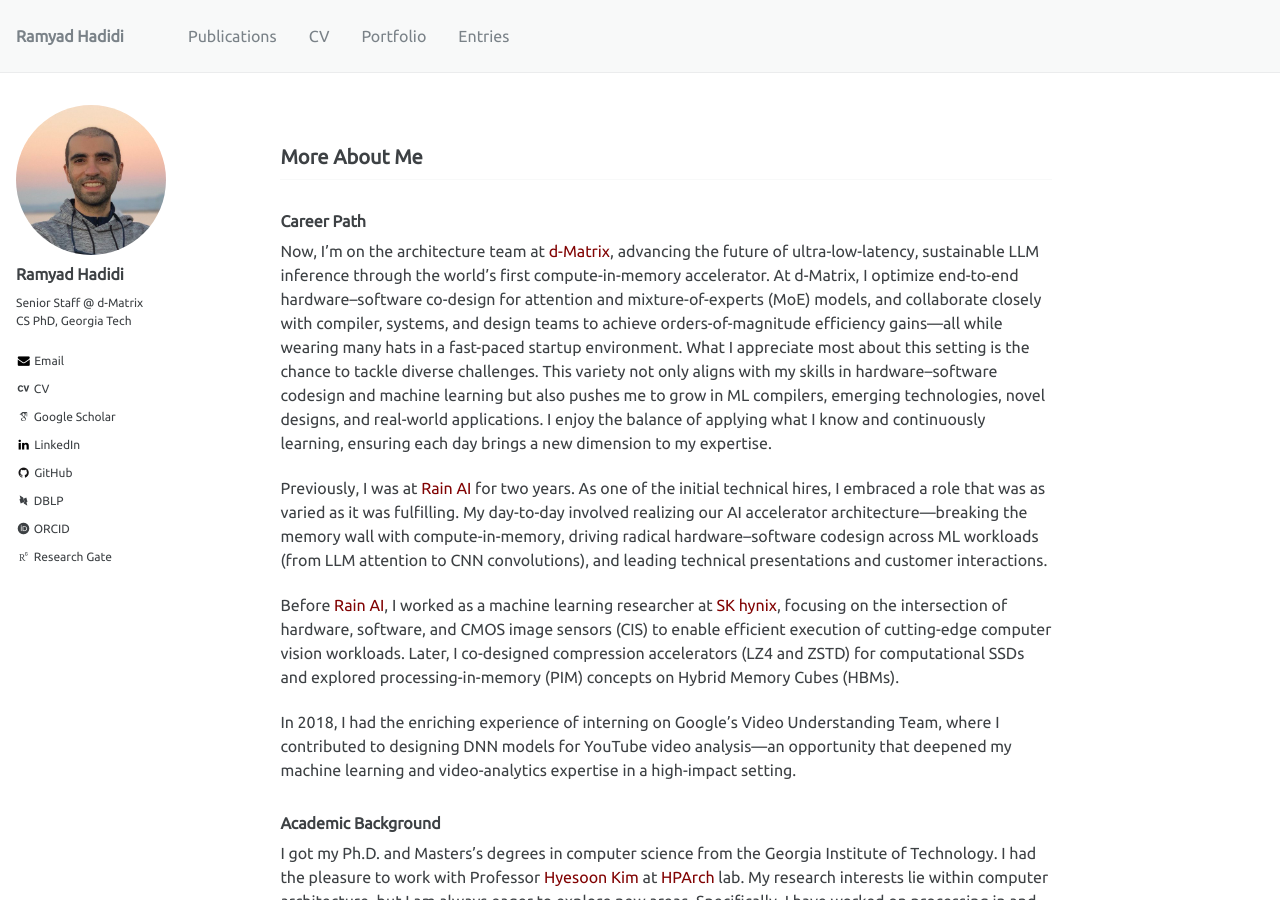
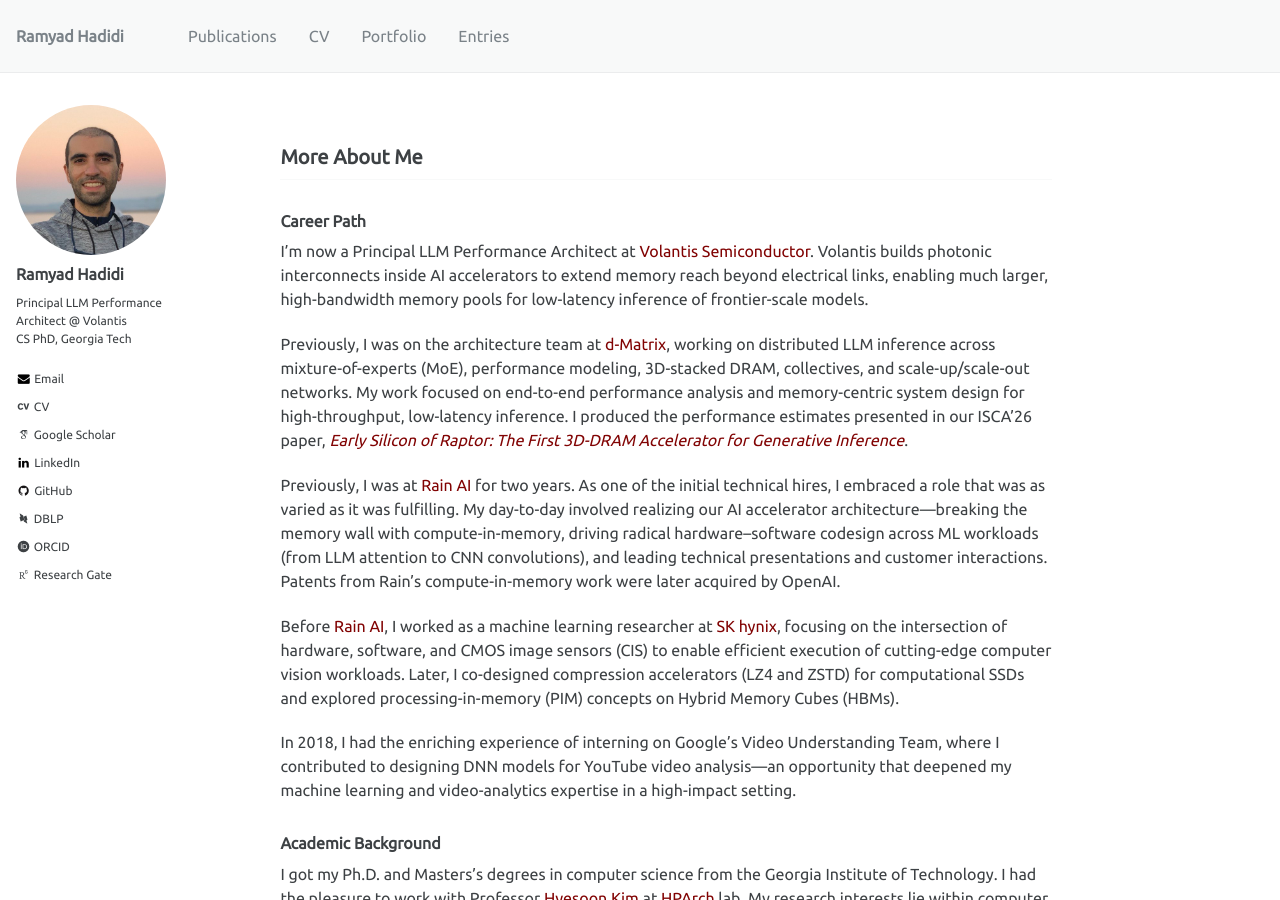
Before and after one commit to ramyadhadidi/ramyadhadidi.github.io, a Jekyll site: the page built from _pages/more_about_me.md, in a window 1280 px wide and 900 px high. Built offline with Jekyll 4.4.1, drawn with Linux system fonts in a browser that asks for light colours; some web fonts are replaced.

Commit message:
update Volantis

```diff
--- a/_config.yml
+++ b/_config.yml
@@ -10,7 +10,7 @@ locale                   : "en-US"
 title                    : "Ramyad Hadidi"
 title_separator          : "-"
 name                     : &name "Ramyad Hadidi"
-description              : &description "Computer architect and researcher focused on efficient AI accelerators, compute-in-memory, and hardware/software co-design; CS PhD from Georgia Tech."
+description              : &description "Computer architect focused on LLM performance, AI infrastructure, and hardware/software co-design; CS PhD from Georgia Tech."
 url                      : https://ramyadhadidi.github.io # the base hostname & protocol for your site e.g. "https://mmistakes.github.io"
 baseurl                  : "" # the subpath of your site, e.g. "/blog"
 repository               : "ramyadhadidi/ramyadhadidi.github.io"
@@ -86,7 +86,7 @@ analytics:
 author:
   name             : "Ramyad Hadidi"
   avatar           : "profile2.jpg"
-  bio              : "Senior Staff @ d-Matrix <br>CS PhD, Georgia Tech"
+  bio              : "Principal LLM Performance Architect @ Volantis<br>CS PhD, Georgia Tech"
   location         :
   employer         :
   googlescholar    : https://scholar.google.com/citations?user=yLjz-JEAAAAJ&hl=en
--- a/_pages/more_about_me.md
+++ b/_pages/more_about_me.md
@@ -7,9 +7,11 @@ title: "More About Me"
 
 ### Career Path
 
-Now, I’m on the architecture team at [d-Matrix](https://d-matrix.ai/), advancing the future of ultra-low-latency, sustainable LLM inference through the world’s first compute-in-memory accelerator. At d-Matrix, I optimize end-to-end hardware–software co-design for attention and mixture-of-experts (MoE) models, and collaborate closely with compiler, systems, and design teams to achieve orders-of-magnitude efficiency gains—all while wearing many hats in a fast-paced startup environment. What I appreciate most about this setting is the chance to tackle diverse challenges. This variety not only aligns with my skills in hardware–software codesign and machine learning but also pushes me to grow in ML compilers, emerging technologies, novel designs, and real-world applications. I enjoy the balance of applying what I know and continuously learning, ensuring each day brings a new dimension to my expertise.
+I’m now a Principal LLM Performance Architect at [Volantis Semiconductor](https://volantissemi.ai/). Volantis builds photonic interconnects inside AI accelerators to extend memory reach beyond electrical links, enabling much larger, high-bandwidth memory pools for low-latency inference of frontier-scale models.
 
-Previously, I was at [Rain AI](https://rain.ai/) for two years. As one of the initial technical hires, I embraced a role that was as varied as it was fulfilling. My day-to-day involved realizing our AI accelerator architecture—breaking the memory wall with compute-in-memory, driving radical hardware–software codesign across ML workloads (from LLM attention to CNN convolutions), and leading technical presentations and customer interactions.
+Previously, I was on the architecture team at [d-Matrix](https://d-matrix.ai/), working on distributed LLM inference across mixture-of-experts (MoE), performance modeling, 3D-stacked DRAM, collectives, and scale-up/scale-out networks. My work focused on end-to-end performance analysis and memory-centric system design for high-throughput, low-latency inference. I produced the performance estimates presented in our ISCA’26 paper, [*Early Silicon of Raptor: The First 3D-DRAM Accelerator for Generative Inference*](https://ramyadhadidi.github.io/files/dMatrix-Raptor-ISCA.pdf).
+
+Previously, I was at [Rain AI](https://rain.ai/) for two years. As one of the initial technical hires, I embraced a role that was as varied as it was fulfilling. My day-to-day involved realizing our AI accelerator architecture—breaking the memory wall with compute-in-memory, driving radical hardware–software codesign across ML workloads (from LLM attention to CNN convolutions), and leading technical presentations and customer interactions. Patents from Rain’s compute-in-memory work were later acquired by OpenAI.
 
 Before [Rain AI](https://rain.ai/), I worked as a machine learning researcher at [SK hynix](http://www.skhynix.com/), focusing on the intersection of hardware, software, and CMOS image sensors (CIS) to enable efficient execution of cutting-edge computer vision workloads. Later, I co-designed compression accelerators (LZ4 and ZSTD) for computational SSDs and explored processing-in-memory (PIM) concepts on Hybrid Memory Cubes (HBMs).
 
```
Also changed, not shown: _pages/about.md (+1 -1 lines), _pages/cv.md (+4 -1 lines).
